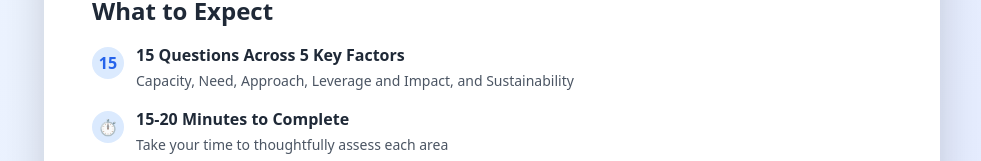
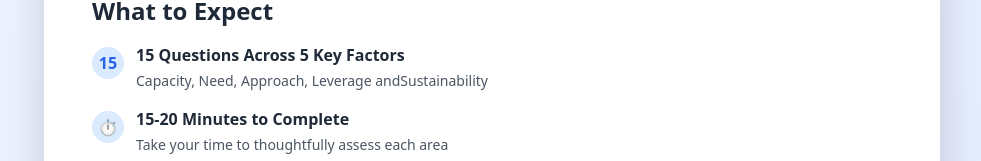
Before and after one commit to jerryzuniga/readiness-app, a React (Vite) app: page / in a window 1280 px wide. Shown: the part 297-458 px from the top of the page, without its empty margins (148-1129 px from the left). Built offline with nearby package versions, Linux system fonts and the light colour scheme.

Commit message:
Reverted to previous working version

```diff
--- a/src/ReadinessApp.tsx
+++ b/src/ReadinessApp.tsx
@@ -400,7 +400,7 @@ const ReadinessApp = () => {
                     <div>
                       <h3 className="font-semibold text-gray-800 mb-1">15 Questions Across 5 Key Factors</h3>
                       <p className="text-gray-600 text-sm">
-                        Capacity, Need, Approach, Leverage and Impact, and Sustainability
+                        Capacity, Need, Approach, Leverage andSustainability
                       </p>
                     </div>
                   </div>
```
